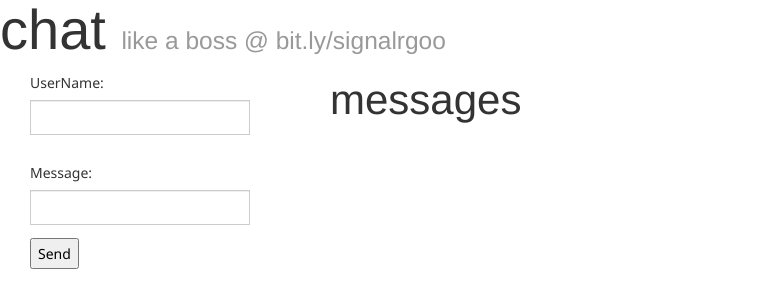
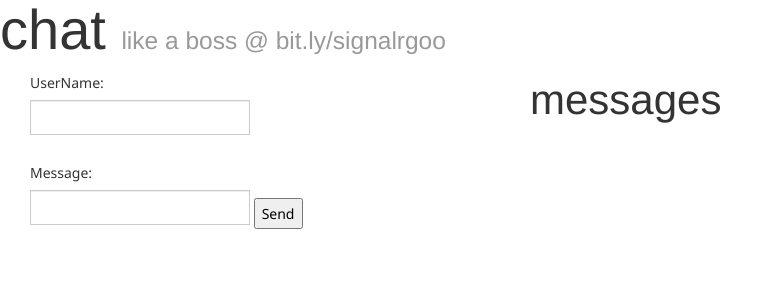
Before and after one commit to PeteGoo/Presentations.SignalR, a plain HTML site: page SignalR.Sample/Chat/Chat.html in a window 1280 px wide. Shown: the whole page, without its empty margins (0-781 px from the left). Drawn offline with Linux system fonts and the light colour scheme; no server answers.

Commit message:
moved controls around

```diff
--- a/SignalR.Sample/Chat/Chat.html
+++ b/SignalR.Sample/Chat/Chat.html
@@ -10,7 +10,7 @@
         <h1>Chat <small>like a boss @ bit.ly/signalrgoo</small></h1>
     </header>
 
-    <div class="span3">
+    <div class="span5">
         <div class="control-group">
             <label class="control-label" for="username">UserName:</label>
             <div class="controls">
@@ -24,7 +24,7 @@
             </div>
         </div>
     </div>
-    <div class="span9">
+    <div class="span7">
         <h2>messages</h2>
         <ul id="messages"></ul>
     </div>
```
